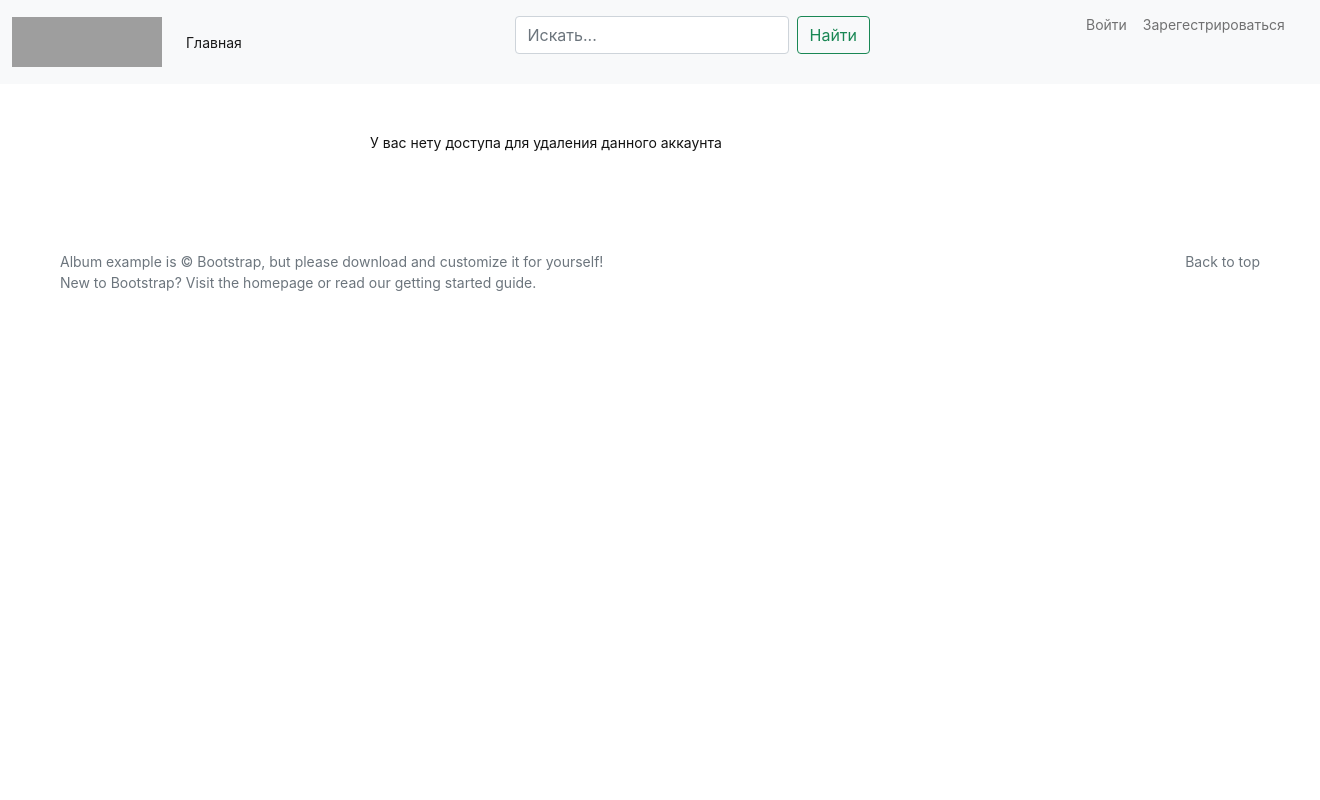
After one commit to Toktorov/Instagram22, a Django app: template templates/account_delete.html in a window 1320 px wide. The commit adds this page. Run offline with Django 4.2, Linux system fonts and the light colour scheme; the template is opened without the code that fills it, so the values that code supplies are empty; some libraries are stand-ins or nearby versions; grey boxes are pictures that could not be loaded.

Commit message:
following system and search

```diff
--- a/instagram/urls.py
+++ b/instagram/urls.py
@@ -16,7 +16,7 @@ Including another URLconf
 from django.contrib import admin
 from django.urls import path
 from posts.views import index, post_detail, post_create, post_update, post_delete
-from users.views import register, user_login, account, account_update
+from users.views import register, user_login, account, account_update, account_delete, account_followers, account_following
 from django.conf import settings
 from django.conf.urls.static import static
 from django.contrib.auth.views import LogoutView
@@ -33,6 +33,9 @@ urlpatterns = [
     path('logout/', LogoutView.as_view(next_page = "index"), name = "logout"),
     path('account/<int:id>',account, name = "account"),
     path('account/update/<int:id>', account_update, name = "account_update"),
+    path('account/delete/<int:id>', account_delete, name = "account_delete"),
+    path('account/followers/<int:id>', account_followers, name = "account_followers"),
+    path('account/following/<int:id>', account_following, name = "account_following"),
 ]
 
 urlpatterns += static(settings.MEDIA_URL, document_root=settings.MEDIA_ROOT)
--- a/static/assets/css/style.css
+++ b/static/assets/css/style.css
@@ -32,9 +32,18 @@ body{
     line-height: 17px;
     color: #131313;
 }
-
+a{
+    color: inherit;
+    text-decoration: none;
+    cursor: pointer;
+}
 .container{
     max-width: 1220px;
+    padding: 0 10;
+    margin: 0 auto ;
+}
+.container123{
+    max-width: 500px;
     padding: 0 10;
     margin: 0 auto ;
 }
--- /dev/null
+++ b/templates/account_delete.html
@@ -0,0 +1,47 @@
+{% load static %}
+<html lang="en">
+<head>
+    <meta charset="UTF-8">
+    <meta http-equiv="X-UA-Compatible" content="IE=edge">
+    <meta name="viewport" content="width=device-width, initial-scale=1.0">
+    <title>Document</title>
+    <link href="https://cdn.jsdelivr.net/npm/bootstrap@5.0.2/dist/css/bootstrap.min.css" rel="stylesheet" integrity="sha384-EVSTQN3/azprG1Anm3QDgpJLIm9Nao0Yz1ztcQTwFspd3yD65VohhpuuCOmLASjC" crossorigin="anonymous">
+    <script src="https://cdn.jsdelivr.net/npm/bootstrap@5.0.2/dist/js/bootstrap.bundle.min.js" integrity="sha384-MrcW6ZMFYlzcLA8Nl+NtUVF0sA7MsXsP1UyJoMp4YLEuNSfAP+JcXn/tWtIaxVXM" crossorigin="anonymous"></script>
+    <link rel="stylesheet" href="{% static 'assets/css/style.css' %}">
+</head>
+<body>
+  {% include 'include/header.html' %}
+
+    {% if user.is_authenticated and request.user == user %}
+    <div style="margin: 50px 0;" class="row">
+        <div style="max-width:600px !important; margin:0 auto !important;" class="container">
+            <form method="POST" enctype='multipart/form-data'>
+                {% csrf_token %}
+                <p class="mb-1">{{ request.user }} вы точно хотите удалить свой профиль?</p>
+                <button type="submit" class="btn btn-danger">Удалить</button>
+              </form>
+        </div>
+    </div>
+    {% else %}
+    <div style="margin: 50px 0;" class="row">
+      <div style="max-width:600px !important; margin:0 auto !important;" class="container">
+        <p class="mb-1">У вас нету доступа для удаления данного аккаунта</p>
+      </div>
+  </div>
+  {% endif %}
+    <footer class="text-muted py-5">
+        <div class="container">
+          <p class="float-end mb-1">
+            <a href="#">Back to top</a>
+          </p>
+          <p class="mb-1">Album example is © Bootstrap, but please download and customize it for yourself!</p>
+          <p class="mb-0">New to Bootstrap? <a href="/">Visit the homepage</a> or read our <a href="/docs/5.0/getting-started/introduction/">getting started guide</a>.</p>
+        </div>
+    </footer>
+
+
+
+    <script src="https://cdn.jsdelivr.net/npm/@popperjs/core@2.9.2/dist/umd/popper.min.js" integrity="sha384-IQsoLXl5PILFhosVNubq5LC7Qb9DXgDA9i+tQ8Zj3iwWAwPtgFTxbJ8NT4GN1R8p" crossorigin="anonymous"></script>
+<script src="https://cdn.jsdelivr.net/npm/bootstrap@5.0.2/dist/js/bootstrap.min.js" integrity="sha384-cVKIPhGWiC2Al4u+LWgxfKTRIcfu0JTxR+EQDz/bgldoEyl4H0zUF0QKbrJ0EcQF" crossorigin="anonymous"></script>
+</body>
+</html>
--- a/templates/include/header.html
+++ b/templates/include/header.html
@@ -13,8 +13,8 @@
                 <a class="nav-link active" aria-current="page" href="{% url 'index' %}"><svg aria-label="Главная страница" class="_ab6-" color="#262626" fill="#262626" height="24" role="img" viewBox="0 0 24 24" width="24"><path d="M9.005 16.545a2.997 2.997 0 012.997-2.997h0A2.997 2.997 0 0115 16.545V22h7V11.543L12 2 2 11.543V22h7.005z" fill="none" stroke="currentColor" stroke-linejoin="round" stroke-width="2"></path></svg></a>
               </li>
               <li class="nav-link">
-                <form class="d-flex">
-                  <input class="form-control me-2" type="search" placeholder="Искать..." aria-label="Search">
+                <form class="d-flex" action = "{% url 'index' %}">
+                  <input class="form-control me-2" type="search" name = "search" placeholder="Искать..." aria-label="Search">
                   <button class="btn btn-outline-success" type="submit">Найти</button>
                 </form>
               </li>
@@ -24,8 +24,8 @@
                   <a class="nav-link active" aria-current="page" href="{% url 'index' %}">Главная</a>
                 </li>
                 <li class="nav-link">
-                  <form class="d-flex">
-                    <input class="form-control me-2" type="search" placeholder="Искать..." aria-label="Search">
+                  <form class="d-flex" action = "{% url 'index' %}">
+                    <input class="form-control me-2" type="search" name = "search" placeholder="Искать..." aria-label="Search">
                     <button class="btn btn-outline-success" type="submit">Найти</button>
                   </form>
                 </li>
--- a/templates/post_detail.html
+++ b/templates/post_detail.html
@@ -1,3 +1,4 @@
+{% load static %}
 <html lang="en">
 <head>
     <meta charset="UTF-8">
@@ -6,6 +7,7 @@
     <title>Document</title>
     <link href="https://cdn.jsdelivr.net/npm/bootstrap@5.0.2/dist/css/bootstrap.min.css" rel="stylesheet" integrity="sha384-EVSTQN3/azprG1Anm3QDgpJLIm9Nao0Yz1ztcQTwFspd3yD65VohhpuuCOmLASjC" crossorigin="anonymous">
 <script src="https://cdn.jsdelivr.net/npm/bootstrap@5.0.2/dist/js/bootstrap.bundle.min.js" integrity="sha384-MrcW6ZMFYlzcLA8Nl+NtUVF0sA7MsXsP1UyJoMp4YLEuNSfAP+JcXn/tWtIaxVXM" crossorigin="anonymous"></script>
+    <link rel="stylesheet" href="{% static 'assets/css/style.css' %}">
 </head>
 <body>
   {% include 'include/header.html' %}
@@ -75,7 +77,7 @@
                         <div class="d-flex flex-row align-items-center">
                           <img src="{{ comment.user.profile_image.url }}" alt="avatar" style = "border-radius: 30px;" width="25"
                             height="25"/>
-                          <p class="small mb-0 ms-2">{{ comment.user }}</p>
+                          <a href="{% url 'account' post.user.id %}" ><p class="small mb-0 ms-2">{{ comment.user }}</p></a>
                         </div>
                         <div class="d-flex flex-row align-items-center">
                           <p class="small text-muted mb-0">{{ comment.created }}</p>
--- a/users/admin.py
+++ b/users/admin.py
@@ -1,5 +1,6 @@
 from django.contrib import admin
-from users.models import User
+from users.models import User, UserFollow
 
 # Register your models here.
 admin.site.register(User)
+admin.site.register(UserFollow)
```
Also changed, not shown: posts/views.py (+7 -0 lines), templates/my_account.html (+19 -4 lines), templates/user_followers.html (added, +40 -0 lines), templates/user_following.html (added, +40 -0 lines), users/models.py (+12 -0 lines), users/views.py (+42 -1 lines), users/migrations/0002_userfollow.py (added).
